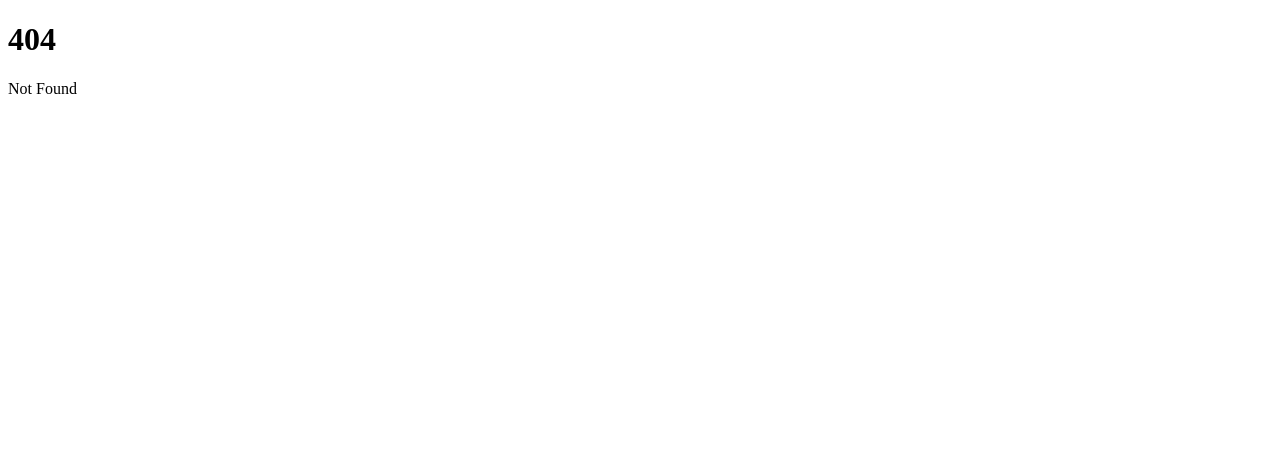
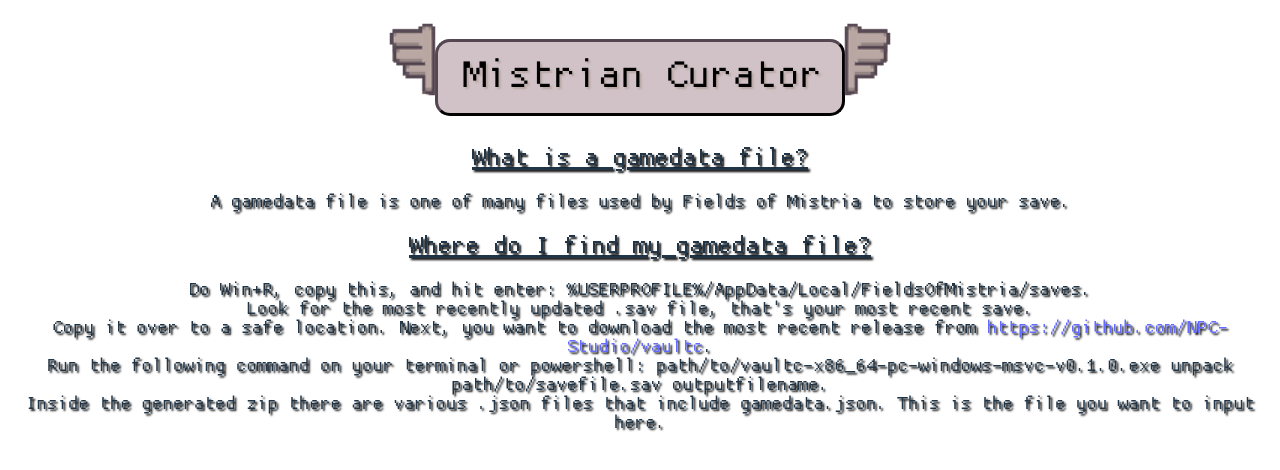
Before and after one commit to alineha/MistrianCurator, a SvelteKit app in the folder frontend/: page /gamedata in a window 1280 px wide. Before the commit this address had no page. Shown: the top 470 px of the page. Built offline with nearby package versions, Linux system fonts and the light colour scheme.

Commit message:
Added gamedata route

```diff
--- a/frontend/src/routes/+page.svelte
+++ b/frontend/src/routes/+page.svelte
@@ -73,7 +73,7 @@
   <main>
       <center><div class="title">
         <img class="leftBorder" src={borderTitle} alt="Border Left">
-        <square class="title">Mistrian Curator</square>
+        <a href="/"><square class="title">Mistrian Curator</square></a>
         <img class="rightBorder" src={borderTitle} alt="Border Left">
       </div></center>
   <center>
@@ -129,7 +129,7 @@
         </tr>
       </tbody>
       </table>
-      <h3>Submit your <a href="https://www.shecodes.io/">gamedata</a> file below to start:</h3>
+      <h2>Submit your <a href="/gamedata">gamedata</a> file below to start:</h2>
       <input id="fileUpload" type="file" bind:files>
       {#if dataFile && files[0]}
           <p>
--- /dev/null
+++ b/frontend/src/routes/gamedata/+page.css
@@ -0,0 +1,113 @@
+@font-face {
+  font-family: 'Proggy';
+  font-style: normal;
+  font-weight: 500;
+  src: url('/static/fonts/ProggyClean.woff2');
+  src: local(''), url('/static/fonts/ProggyClean.woff2') format('woff2'),
+                  url('/static/fonts/ProggyClean.ttf') format('truetype'),
+                  url('/static/fonts/ProggyClean.woff') format('woff'),
+}
+
+:root {
+  font-family: 'Proggy';
+  font-weight: 400;
+  color-scheme: light dark;
+  color: rgba(255, 255, 255, 0.87);
+  background-color: #6a5f69;
+
+  font-synthesis: none;
+  text-shadow: 2px 2px 2px rgb(0, 0, 0);
+  text-rendering: optimizeLegibility;
+  -webkit-font-smoothing: antialiased;
+  -moz-osx-font-smoothing: grayscale;
+}
+
+a {
+  font-weight: 500;
+  color: #646cff;
+  text-decoration: inherit;
+}
+a:hover {
+  color: #535bf2;
+}
+
+@media (prefers-color-scheme: light) {
+  :root {
+    color: #213547;
+    background-color: #ffffff;
+  }
+  a:hover {
+    color: #747bff;
+  }
+  button {
+    background-color: #f9f9f9;
+  }
+}
+
+.logo {
+  height: 10em;
+  padding: 0em 2em;
+  will-change: filter;
+  transition: filter 300ms;
+}
+.logo.archeo:hover {
+  filter: drop-shadow(0 0 1em #d0c3beaa);
+}
+.logo.fish:hover {
+  filter: drop-shadow(0 0 1em #bac8dbaa);
+}
+.logo.flora:hover {
+  filter: drop-shadow(0 0 1em #b6cdcfaa);
+}
+.logo.insects:hover {
+  filter: drop-shadow(0 0 1em #d0bdd9aa);
+}
+table.museum {
+text-align: center;
+}
+table.museum td {
+  padding: 0px 0px;
+}
+h2.wing {
+  display:grid;
+  text-align: center;
+  margin-top: 0;
+  grid-column: 1;
+  grid-row: 1;
+}
+square.title {
+  font-size: 3.2em;
+  background-color: #d0c2c7;
+  border-radius: 15px 15px 15px 15px;
+  border: 3px outset #554751;
+  color: #010101;
+  text-shadow: 2px 2px 2px #b9a7a3;
+  padding: .3em;
+  padding-left: .5em;
+  padding-right: .4em;
+  }
+div.title{
+  padding: 1.5em;
+  margin-bottom: 1.5em;
+}
+img.rightBorder {
+  transform: scalex(-100%) scale(130%);
+  margin-left: -2px;
+}
+img.leftBorder {
+  transform: scale(130%);
+  margin-right: -2px;
+}
+
+.container_row{
+  display: grid;
+}
+
+.wingLayer{
+  display:grid;
+  grid-column: 1;
+  grid-row: 1;
+  justify-self:center;
+  padding-bottom:1em;
+  margin-top: 0;
+}
--- /dev/null
+++ b/frontend/src/routes/gamedata/+page.svelte
@@ -0,0 +1,26 @@
+<style>
+    @import './+page.css';
+  </style>
+
+<script lang="ts">
+    import borderTitle from '../../../static/titleborder.png'
+</script>
+
+<main>
+    <center><div class="title">
+      <img class="leftBorder" src={borderTitle} alt="Border Left">
+      <a href="/"><square class="title">Mistrian Curator</square></a>
+      <img class="rightBorder" src={borderTitle} alt="Border Left">
+    </div></center>
+<center>
+    <h1><u><b>What is a gamedata file?</b></u></h1>
+  <h2>A gamedata file is one of many files used by Fields of Mistria to store your save.</h2>
+  <h1><u><b>Where do I find my gamedata file?</b></u></h1>
+  <h2>Do Win+R, copy this, and hit enter: %USERPROFILE%/AppData/Local/FieldsOfMistria/saves.
+    <br>Look for the most recently updated .sav file, that's your most recent save.
+    <br>Copy it over to a safe location. Next, you want to download the most recent release from <a href="https://github.com/NPC-Studio/vaultc">https://github.com/NPC-Studio/vaultc</a>.
+    <br>Run the following command on your terminal or powershell: path/to/vaultc-x86_64-pc-windows-msvc-v0.1.0.exe unpack path/to/savefile.sav outputfilename.
+    <br>Inside the generated zip there are various .json files that include gamedata.json. This is the file you want to input here.</h2>
+
+  </center>
+</main>
```
